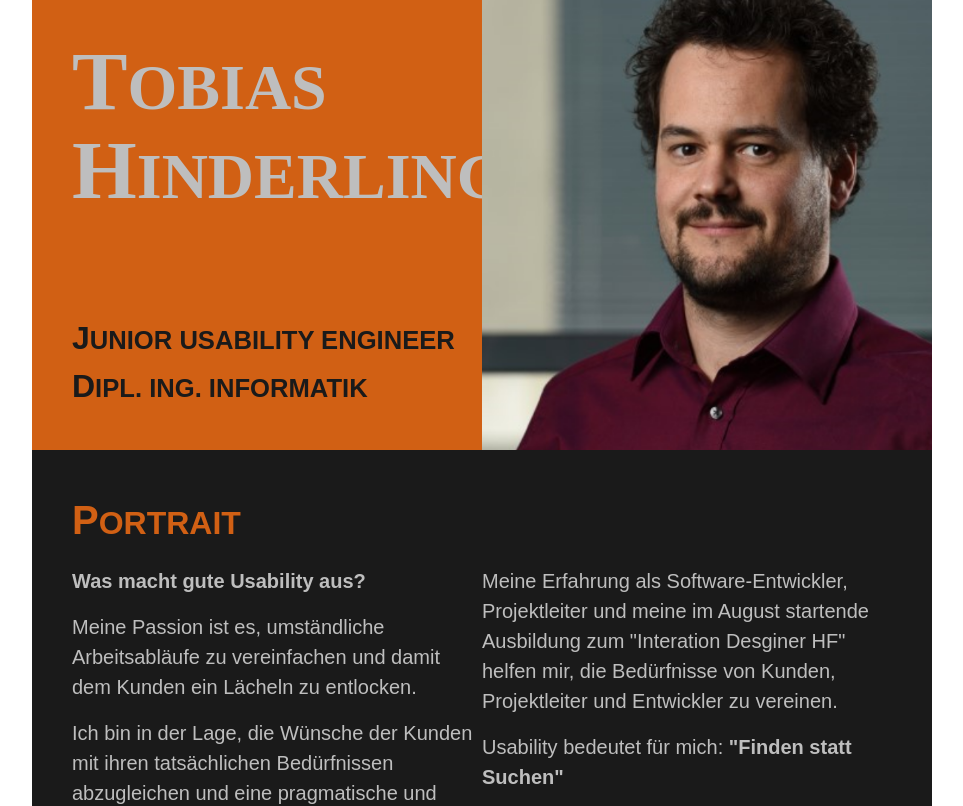
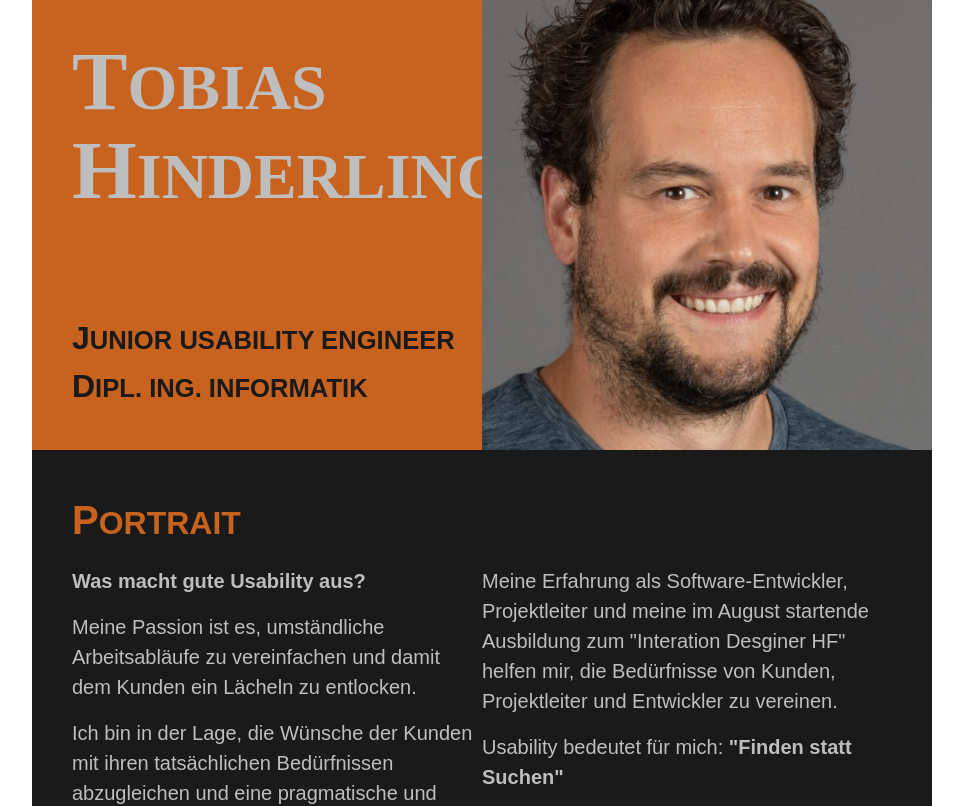
Before and after one commit to chrusu/lebenslauf2, a Vue app: page / in a window 1280 px wide. Shown: the top 806 px of the page, without its empty margins (158-1121 px from the left). Built offline with nearby package versions, Linux system fonts and the light colour scheme.

Commit message:
portfolio added

```diff
--- a/src/App.vue
+++ b/src/App.vue
@@ -27,8 +27,8 @@ body{
     padding:0;
     font-family: mr-eaves-modern, Lato, 'Helvetica Neue', Arial, sans-serif;
     font-size: 20px;
-    --color-dark: #1A1A1A;
-    --color-light: #D16014;
+    --color-dark: hsl(0, 0%, 10%);
+    --color-light: hsl(24, 73%, 45%);
     --color-neutral: #BEBEBE;
     --padding: 40px;
 
--- a/src/components/HelloWorld.vue
+++ b/src/components/HelloWorld.vue
@@ -28,7 +28,7 @@
       type: "image",
       title: "Image",
       cols: 3,
-      images: [{url:"photo.png", alt:"profilbild tobias hinderling"}],
+      images: [{url:"profile_small.jpg", alt:"profilbild tobias hinderling"}],
       height: 450,
       style:"light"
     },
```
Also changed, not shown: public/profile_small.jpg (added), 8 other files (tests, documents, lock files or other folders).
